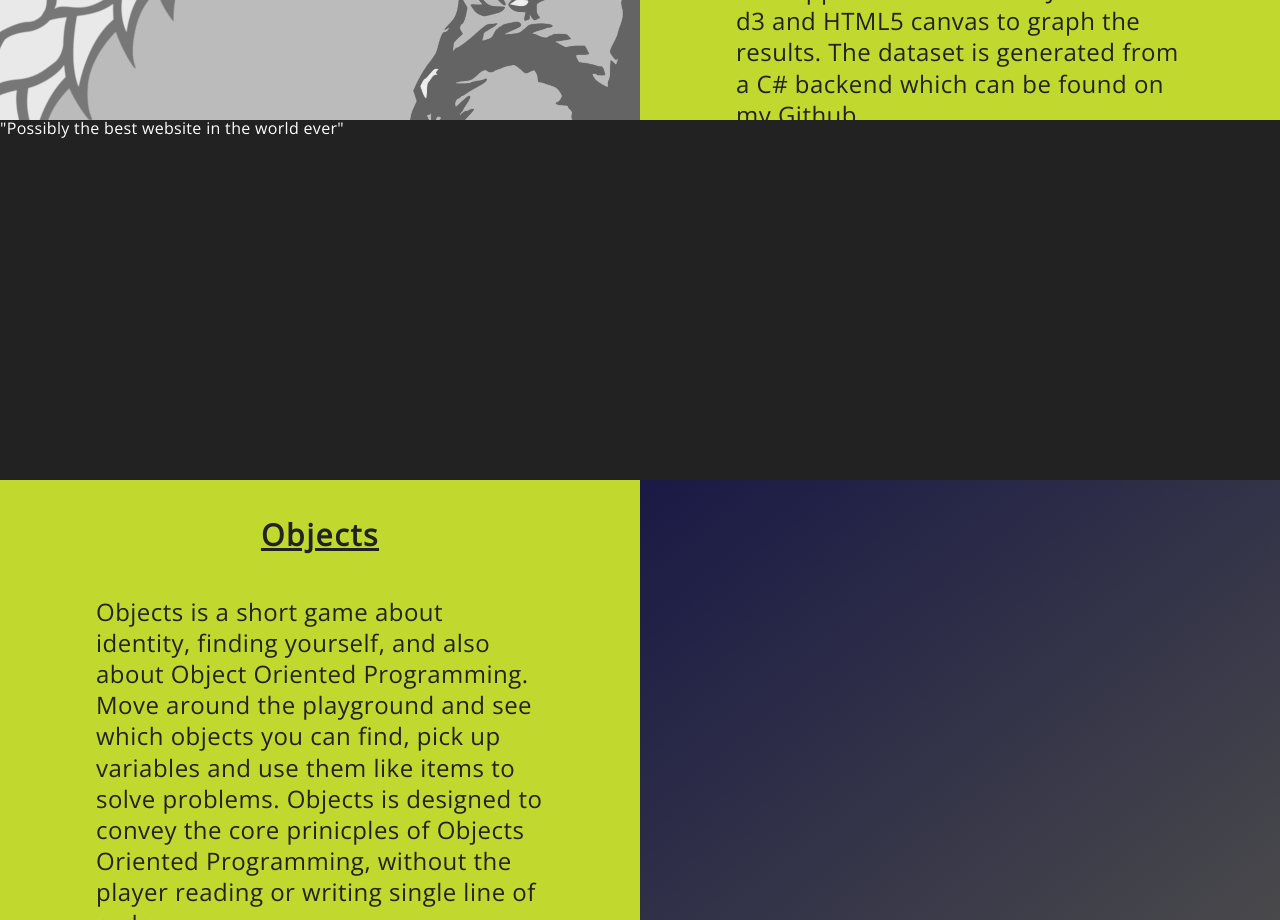
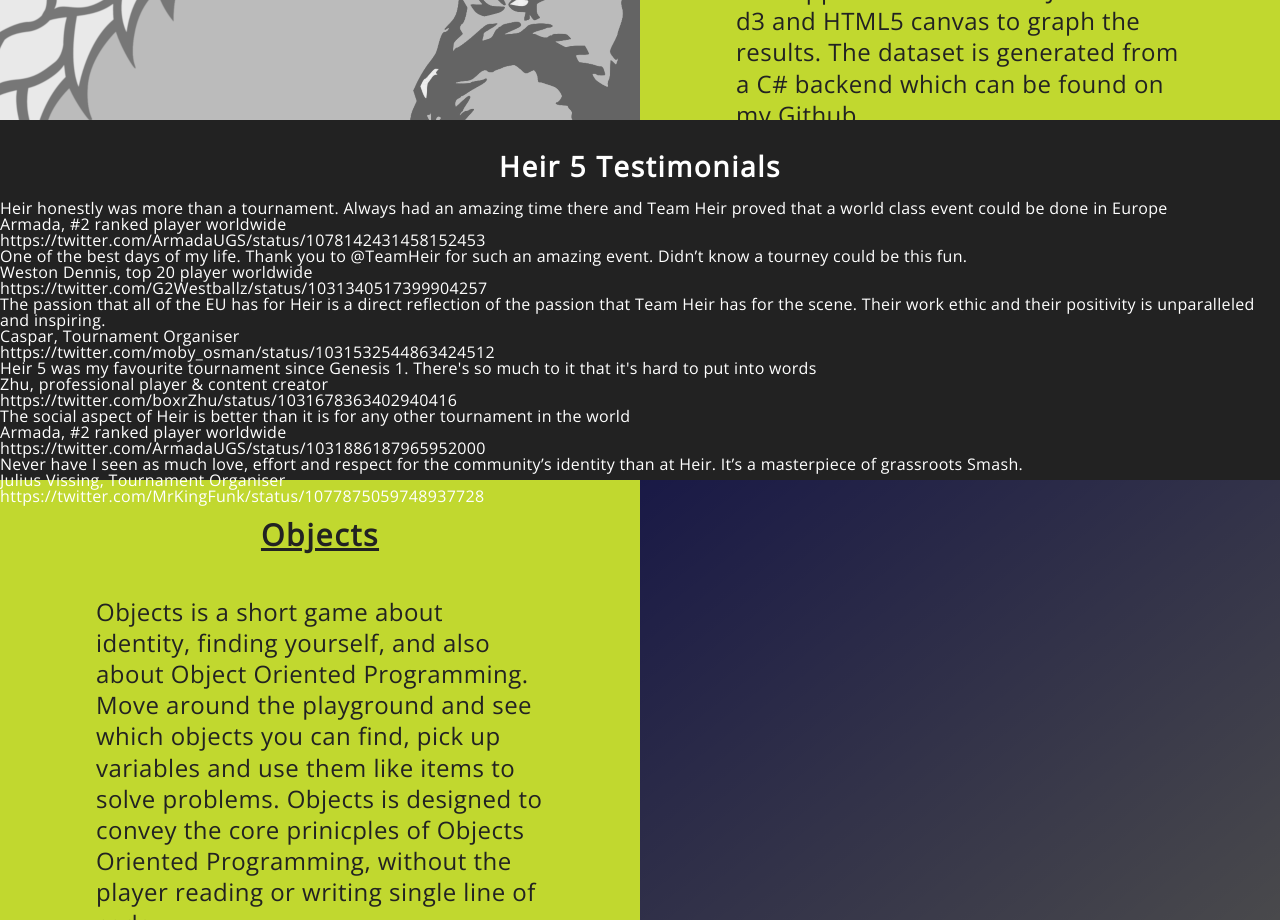
Before and after one commit to JessicaBunyan/Personal-Site, a plain HTML site: page index.html in a window 1280 px wide. Shown: the part 1680-2600 px from the top of the page. Drawn offline with nearby package versions, Linux system fonts and the light colour scheme; files that its build step writes are made by us from their sources.

Commit message:
content for quotes

```diff
--- a/index.html
+++ b/index.html
@@ -90,7 +90,55 @@
         </p>
       </div>
       <div id="filler2" class="filler">
-        <blockquote>"Possibly the best website in the world ever"</blockquote>
+        <h2>Heir 5 Testimonials</h2>
+        <blockquote>
+          Heir honestly was more than a tournament. Always had an amazing time
+          there and Team Heir proved that a world class event could be done in
+          Europe
+        </blockquote>
+        <div class="quote-attribution">Armada, #2 ranked player worldwide</div>
+        https://twitter.com/ArmadaUGS/status/1078142431458152453
+
+        <blockquote>
+          One of the best days of my life. Thank you to @TeamHeir for such an
+          amazing event. Didn’t know a tourney could be this fun.
+        </blockquote>
+        <div class="quote-attribution">
+          Weston Dennis, top 20 player worldwide
+        </div>
+        https://twitter.com/G2Westballz/status/1031340517399904257
+
+        <blockquote>
+          The passion that all of the EU has for Heir is a direct reflection of
+          the passion that Team Heir has for the scene. Their work ethic and
+          their positivity is unparalleled and inspiring.
+        </blockquote>
+        <div class="quote-attribution">Caspar, Tournament Organiser</div>
+        https://twitter.com/moby_osman/status/1031532544863424512
+        <blockquote>
+          Heir 5 was my favourite tournament since Genesis 1. There's so much to
+          it that it's hard to put into words
+        </blockquote>
+        <div class="quote-attribution">
+          Zhu, professional player & content creator
+        </div>
+        https://twitter.com/boxrZhu/status/1031678363402940416
+
+        <blockquote>
+          The social aspect of Heir is better than it is for any other
+          tournament in the world
+        </blockquote>
+        <div class="quote-attribution">Armada, #2 ranked player worldwide</div>
+        https://twitter.com/ArmadaUGS/status/1031886187965952000
+
+        <blockquote>
+          Never have I seen as much love, effort and respect for the community’s
+          identity than at Heir. It’s a masterpiece of grassroots Smash.
+        </blockquote>
+        <div class="quote-attribution">
+          Julius Vissing, Tournament Organiser
+        </div>
+        https://twitter.com/MrKingFunk/status/1077875059748937728
       </div>
 
       <footer>
```
